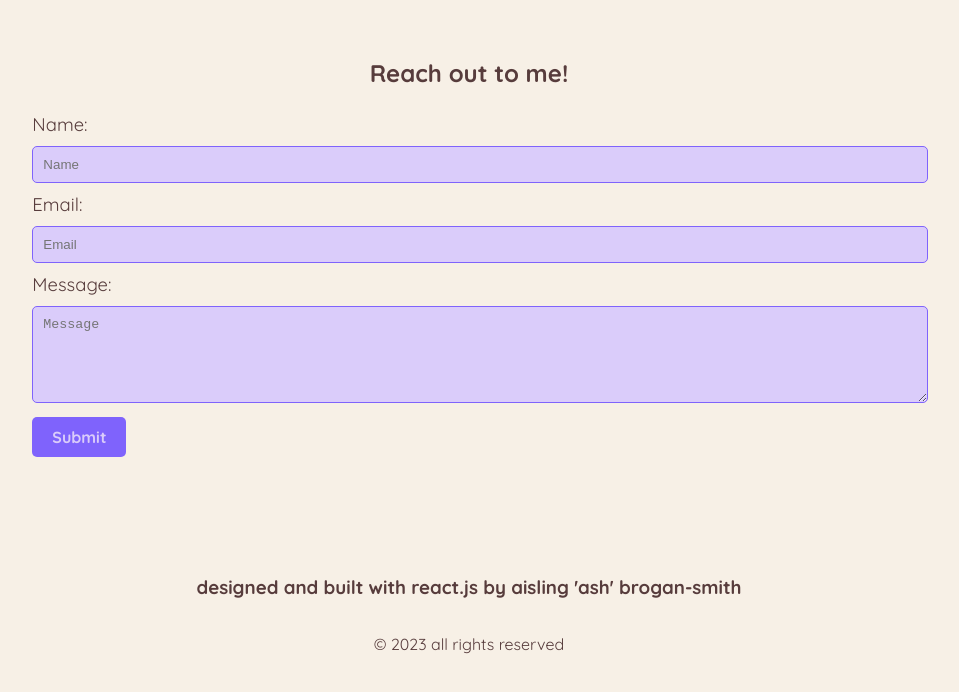
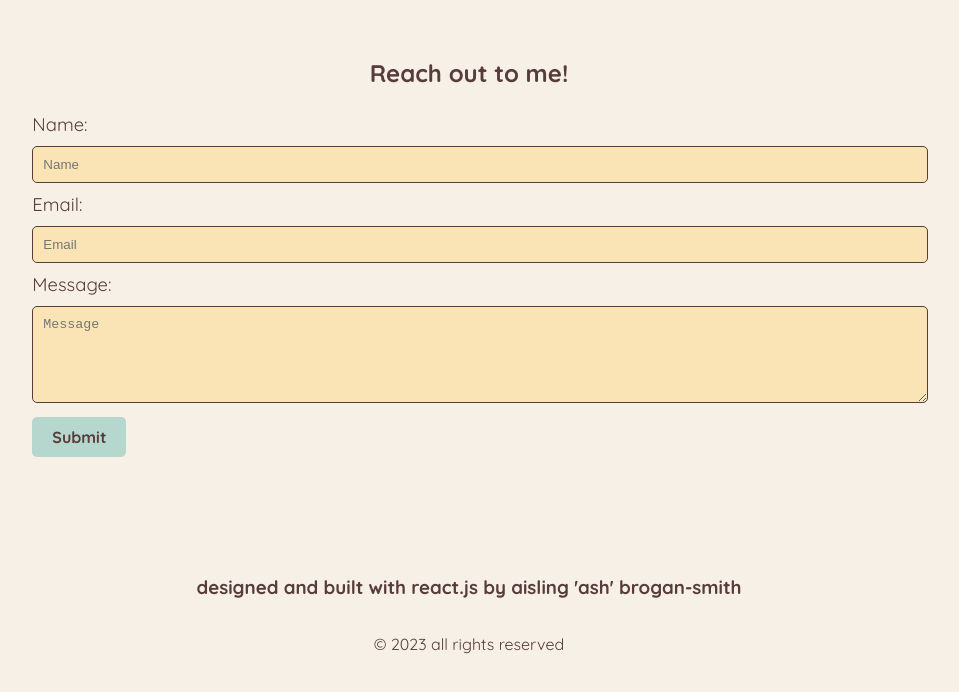
Before and after one commit to ashwantspizza/mywebsite, a React app in the folder ash-website/: page / in a window 1280 px wide. Shown: the part 4285-4977 px from the top of the page, without its empty margins (171-1130 px from the left). Built offline with nearby package versions, Linux system fonts and the light colour scheme; some packages are replaced by stand-ins of ours.

Commit message:
changed contact form colours

```diff
--- a/ash-website/src/components/ContactForm.css
+++ b/ash-website/src/components/ContactForm.css
@@ -6,18 +6,18 @@
     width: 100%;
     padding: 10px;
     margin: 10px 0;
-    border: 1px solid #7f63fc;
+    border: 1px solid #573c3c;
     border-radius: 5px;
-    color: #1b1133;
-    background-color: #DACCFA;
+    color: #573c3c;
+    background-color: #fae4b5;
   }
 
   .submit-button {
     font-family: 'Quicksand', sans-serif;
     font-size: 1rem;
     font-weight: 800;
-    background-color: #7f63fc;
-    color: #DACCFA;
+    background-color: #B6D7CE;
+    color: #573c3c;
     padding: 10px 20px;
     border: none;
     border-radius: 5px;
```
